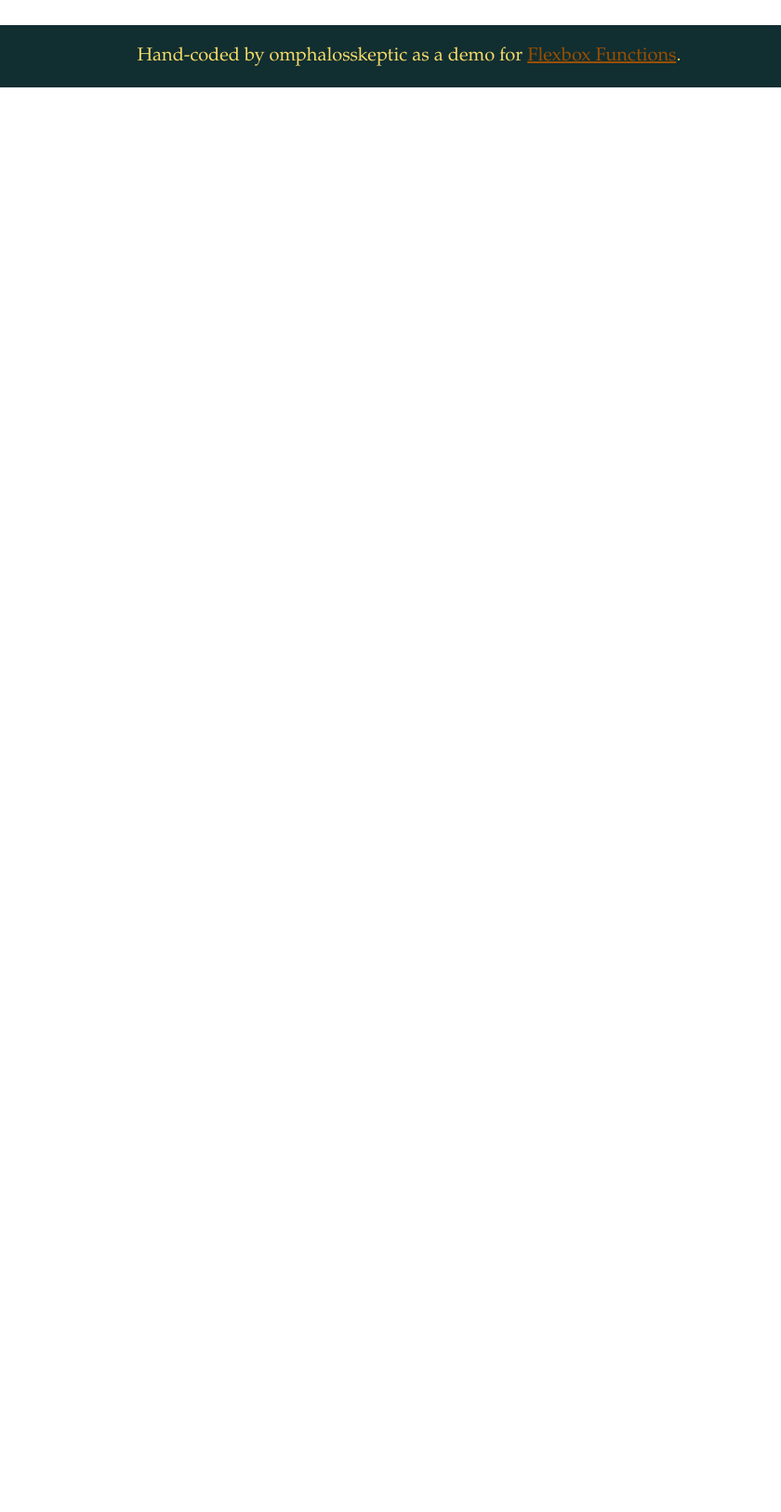
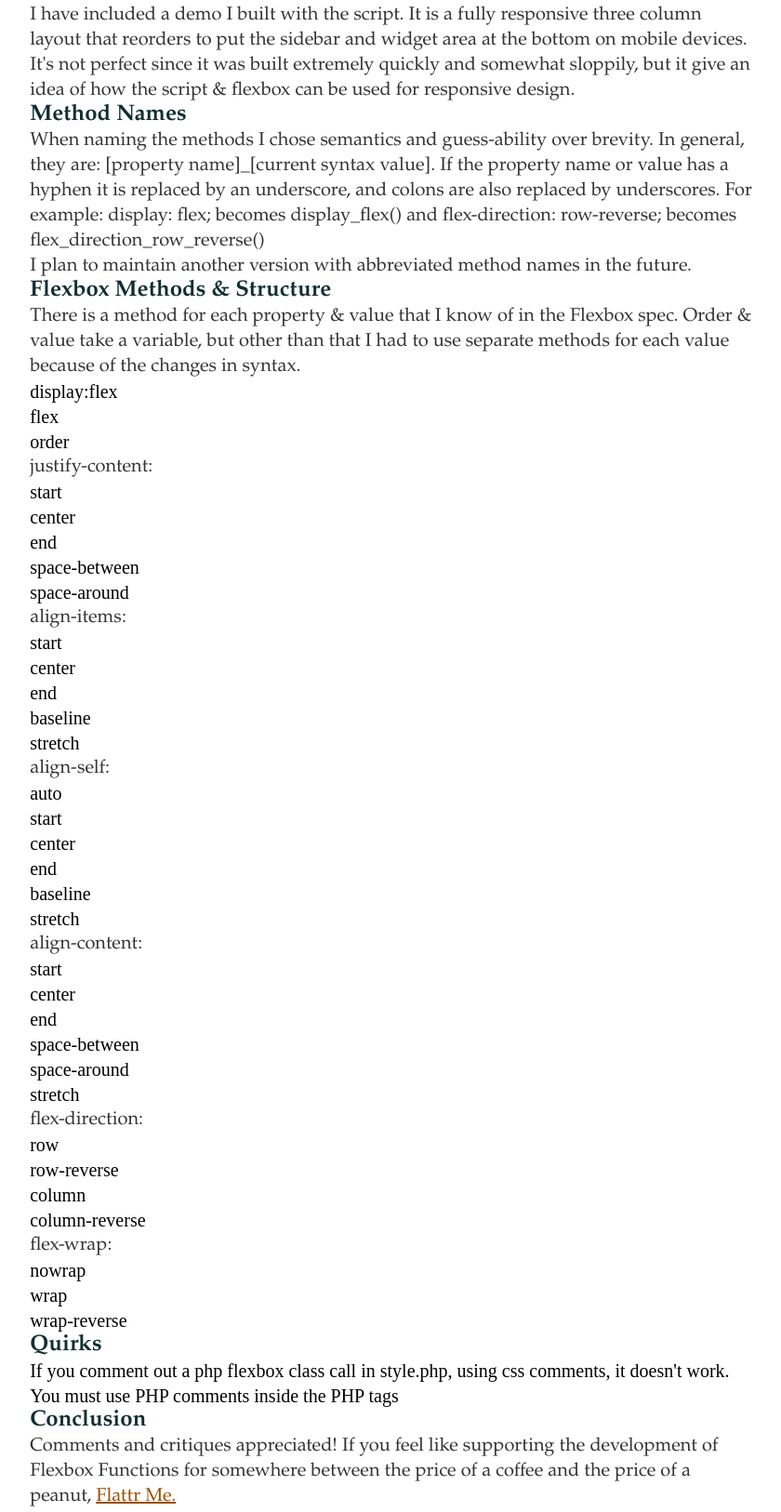
Before and after one commit to curiositry/flexbox_functions, a plain HTML site: page index.html in a window 1280 px wide. Shown: the part 681-2307 px from the top of the page at 93% size, without its empty margins (200-1040 px from the left). Before the commit the page ends 800 px from the top, so only its background shows below. Drawn offline with Linux system fonts and the light colour scheme.

Commit message:
Update index.html

```diff
--- a/index.html
+++ b/index.html
@@ -32,9 +32,96 @@
 	<div class="content">
 		<div class="main">
 			<h1>Main Content</h1><br>
-			<p>Lorem ipsum dolor sit amet, consectetur adipisicing elit. Soluta, reiciendis, itaque, nulla, sit voluptatibus iure porro aperiam ipsam odit sed dolor nihil distinctio voluptatem consectetur unde aut modi laboriosam laborum a aliquam tempore ullam officia placeat perspiciatis accusantium aliquid minima quas eaque adipisci facere. Enim, itaque, eaque, dolor numquam pariatur voluptatum ab culpa incidunt veritatis vitae provident repellendus alias distinctio voluptates illum sapiente iusto. Perferendis, qui, perspiciatis voluptate non ratione est culpa esse magnam aut vel necessitatibus reprehenderit sapiente minima ipsam velit. Rerum, quos earum asperiores illo atque at praesentium quo facere beatae dicta sed fugiat quaerat ducimus tenetur consequatur?<br>
+			<h1 id="flexbox-functions" class="wmd-title">Flexbox Functions </h1>
 
-			Lorem ipsum dolor sit amet, consectetur adipisicing elit. Magnam, ducimus velit quam id doloribus quasi iste accusamus consequatur neque ipsa vel soluta aperiam cupiditate quibusdam nam sit ea veniam tempore dolore minus a fuga similique laborum voluptate voluptas! Porro aperiam ea animi impedit labore hic dolores odio. Quos, ad, facilis debitis sequi ab asperiores et quam porro officia maxime assumenda eaque animi aperiam molestias fugit! Amet, dolores, assumenda sint tempora porro at ea nemo exercitationem laudantium maxime non in ipsam optio saepe dolore vel temporibus.</p>
+<p>Flexbox is and awesome tool for responsive frontend development. However, the spec is still in its infancy: the syntax has gone through three major revisions, and to support older browsers, it takes 4+ lines of code to do almost anything anything with flexbox.</p>
+
+<p>For those who's preferred CSS preprocessor is PHP, I have made a simple script that include methods for all the flexbox properties I know. It really eases the pain of working with flexbox.</p>
+
+<h3 id="usage" class="wmd-title">Usage</h3>
+
+<p>Include <code>flexbox_functions.php</code> in <code>style.php</code>:</p>
+
+<pre style="" class="prettyprint prettyprinted"><code class="language- php"><span class="pun">&lt;?</span><span class="pln">php
+header</span><span class="pun">(</span><span class="str">"Content-type: text/css"</span><span class="pun">);</span><span class="pln">
+include</span><span class="pun">(</span><span class="str">"flexbox_functions.php"</span><span class="pun">);</span><span class="pln">
+</span><span class="pun">?&gt;</span></code></pre>
+
+<p>Then call a flexbox method like this:</p>
+
+<pre style="" class="prettyprint prettyprinted"><code class="language- php"><span class="pln">flexbox</span><span class="pun">::</span><span class="pln">order</span><span class="pun">(</span><span class="lit">1</span><span class="pun">);</span></code></pre>
+
+<h3 id="demo" class="wmd-title">Demo</h3>
+
+<p>I have included a demo I built with the script. It is a fully responsive three column layout that reorders to put the sidebar and widget area at the bottom on mobile devices. It's not perfect since it was built extremely quickly and somewhat sloppily, but it give an idea of how the script &amp; flexbox can be used for responsive design.</p>
+
+<h3 id="method-names" class="wmd-title">Method Names</h3>
+
+<p>When naming the methods I chose semantics and guess-ability over brevity. In general, they are: [property name]_[current syntax value]. If the property name or value has a hyphen it is replaced by an underscore, and colons are also replaced by underscores. For example:
+<code>display: flex;</code> becomes <code>display_flex()</code> and <code>flex-direction: row-reverse;</code> becomes <code>flex_direction_row_reverse()</code></p>
+
+<p>I plan to maintain another version with abbreviated method names in the future.</p>
+
+<h3 id="flexbox-methods-structure" class="wmd-title">Flexbox Methods &amp; Structure</h3>
+
+<p>There is a method for each property &amp; value that I know of in the Flexbox spec. Order &amp; value take a variable, but other than that I had to use separate methods for each value because of the changes in syntax.</p>
+
+<ul>
+<li>display:flex</li>
+<li>flex</li>
+<li>order</li>
+<li><p>justify-content:</p>
+
+<ul><li>start</li>
+<li>center</li>
+<li>end</li>
+<li>space-between</li>
+<li>space-around</li></ul></li>
+<li><p>align-items:</p>
+
+<ul><li>start</li>
+<li>center</li>
+<li>end</li>
+<li>baseline</li>
+<li>stretch</li></ul></li>
+<li><p>align-self:</p>
+
+<ul><li>auto</li>
+<li>start</li>
+<li>center</li>
+<li>end</li>
+<li>baseline</li>
+<li>stretch</li></ul></li>
+<li><p>align-content:</p>
+
+<ul><li>start</li>
+<li>center</li>
+<li>end</li>
+<li>space-between</li>
+<li>space-around</li>
+<li>stretch</li></ul></li>
+<li><p>flex-direction:</p>
+
+<ul><li>row</li>
+<li>row-reverse</li>
+<li>column</li>
+<li>column-reverse</li></ul></li>
+<li><p>flex-wrap:</p>
+
+<ul><li>nowrap</li>
+<li>wrap</li>
+<li>wrap-reverse</li></ul></li>
+</ul>
+
+<h3 id="quirks" class="wmd-title">Quirks</h3>
+
+<ul>
+<li>If you comment out a php flexbox class call in style.php, using <em>css</em> comments, it doesn't work. <strong>You must use PHP comments inside the PHP tags</strong></li>
+</ul>
+
+<h3 id="conclusion" class="wmd-title">Conclusion</h3>
+
+<p>Comments and critiques appreciated! If you feel like supporting the development of Flexbox Functions for somewhere between the price of a coffee and the price of a peanut, <a href="https://flattr.com/thing/392659c5360cf80eded212bf7457609f">Flattr Me.</a></p>
 		</div><br><br>
 
 		<aside class="aside">
```
